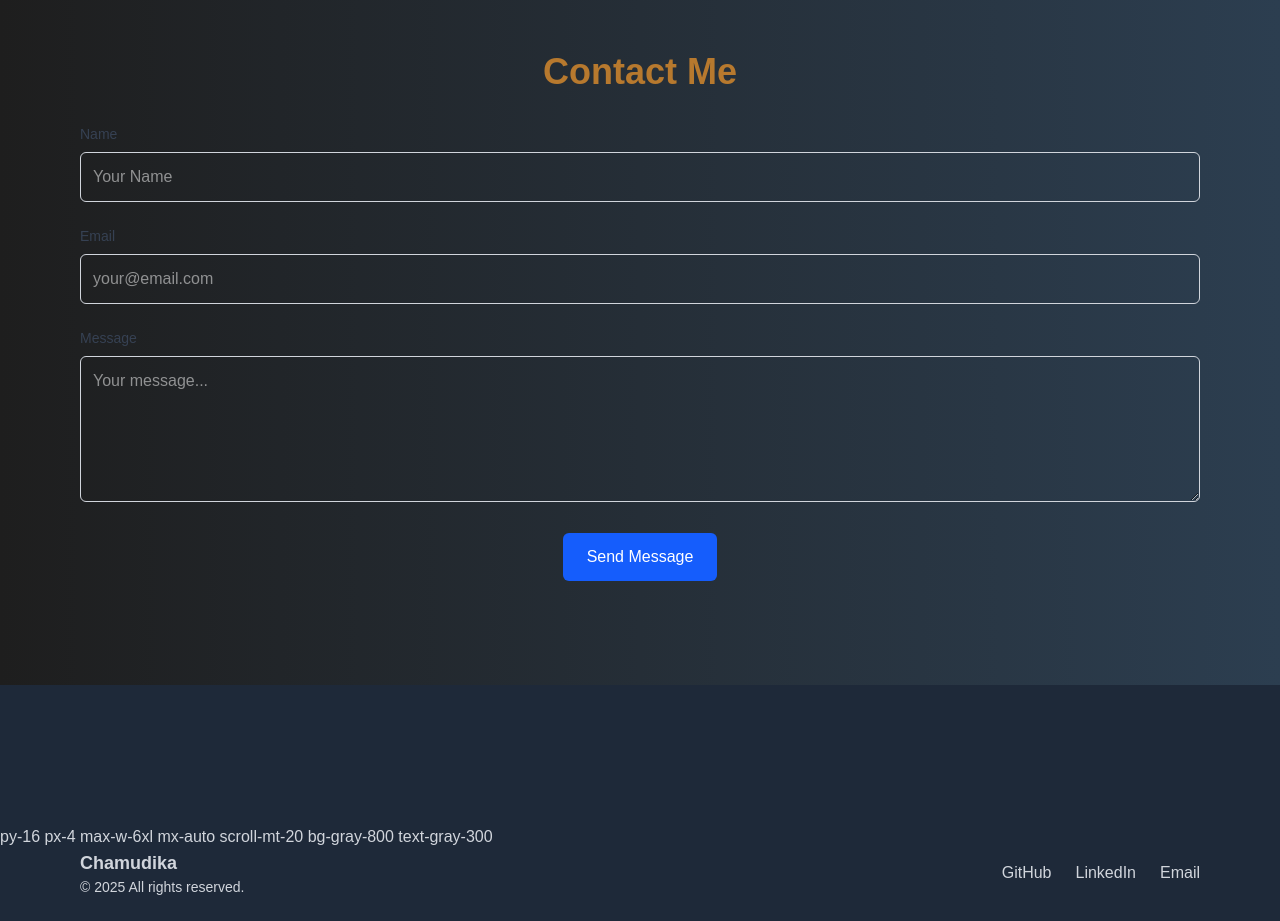
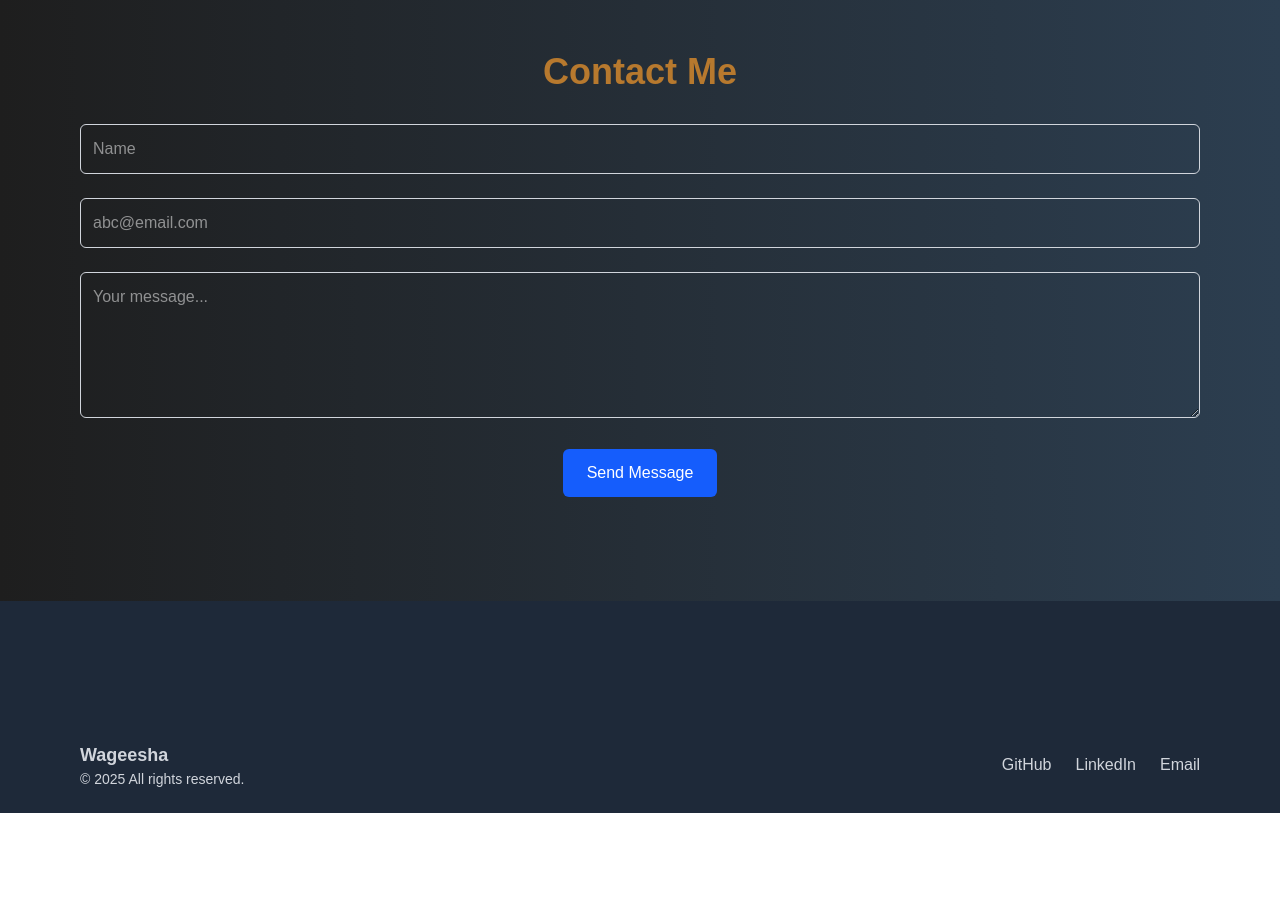
Before and after one commit to 2001wageesha/portfolio-website-ws, a Next.js app: page / in a window 1280 px wide. Shown: the part 3160-4081 px from the top of the page. After the commit the page ends 3973 px from the top, so only its background shows below. Built offline with nearby package versions, Linux system fonts and the light colour scheme.

Commit message:
Update contact form added the mail server

```diff
--- a/app/Sections/Contact.tsx
+++ b/app/Sections/Contact.tsx
@@ -7,31 +7,37 @@ const Contact = () => {
 
 
       <h2 className="text-4xl font-bold text-center mb-8 h1-text">Contact Me</h2>
-      <form className="space-y-6">
+      <form className="space-y-6" action="https://formspree.io/f/xzzvqkzo" method="POST">
         <div>
-          <label className="block mb-2 text-sm font-medium text-gray-700">Name</label>
+          {/* <label className="block mb-2 text-sm font-medium text-gray-700">Name</label> */}
           <input
             type="text"
-            placeholder="Your Name"
+            name="name"
+            placeholder="Name"
             className="w-full p-3 border border-gray-300 rounded-md focus:outline-none focus:ring-2 focus:ring-blue-500"
+            required
           />
         </div>
 
         <div>
-          <label className="block mb-2 text-sm font-medium text-gray-700">Email</label>
+          {/* <label className="block mb-2 text-sm font-medium text-gray-700">Email</label> */}
           <input
             type="email"
-            placeholder="your@email.com"
+            name="email"
+            placeholder="abc@email.com"
             className="w-full p-3 border border-gray-300 rounded-md focus:outline-none focus:ring-2 focus:ring-blue-500"
+            required
           />
         </div>
 
         <div>
-          <label className="block mb-2 text-sm font-medium text-gray-700">Message</label>
+          {/* <label className="block mb-2 text-sm font-medium text-gray-700">Message</label> */}
           <textarea
             rows={5}
+            name="message"
             placeholder="Your message..."
             className="w-full p-3 border border-gray-300 rounded-md focus:outline-none focus:ring-2 focus:ring-blue-500"
+            required
           ></textarea>
         </div>
 
--- a/app/Sections/Fotter.tsx
+++ b/app/Sections/Fotter.tsx
@@ -5,11 +5,11 @@ const Footer = () => {
     //<div className="bg-gray-800 text-gray-300 py-6 mt-10 pt-35 scroll-mt-20" id='fotter'>
     <div className="bg-gray-800 text-gray-300 py-6 mt-10 pt-35 scroll-mt-20" id='fotter'>
 
-      py-16 px-4 max-w-6xl mx-auto scroll-mt-20 bg-gray-800 text-gray-300
+
       <div className="max-w-6xl mx-auto flex flex-col md:flex-row justify-between items-center px-4">
 
         <div className="text-center md:text-left">
-          <h3 className="text-lg font-semibold">Chamudika</h3>
+          <h3 className="text-lg font-semibold">Wageesha</h3>
           <p className="text-sm">© {new Date().getFullYear()} All rights reserved.</p>
         </div>
 
```
Also changed, not shown: public/images/me.jpg.
